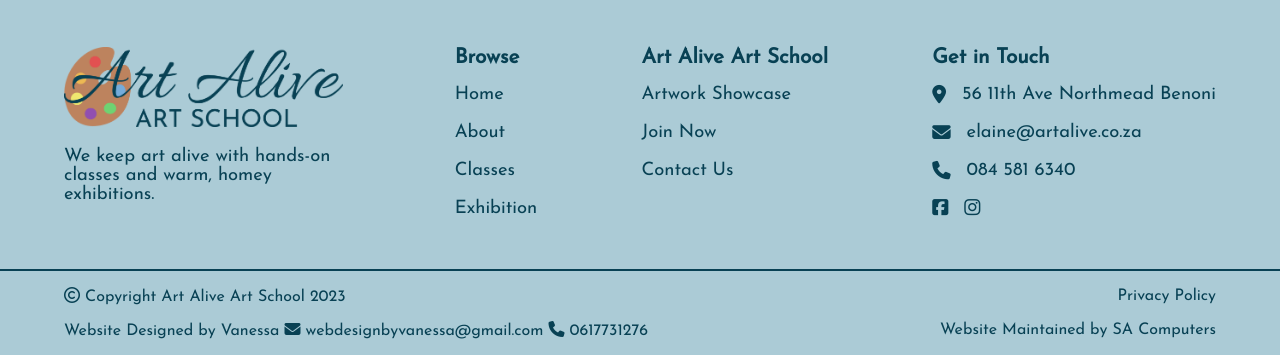
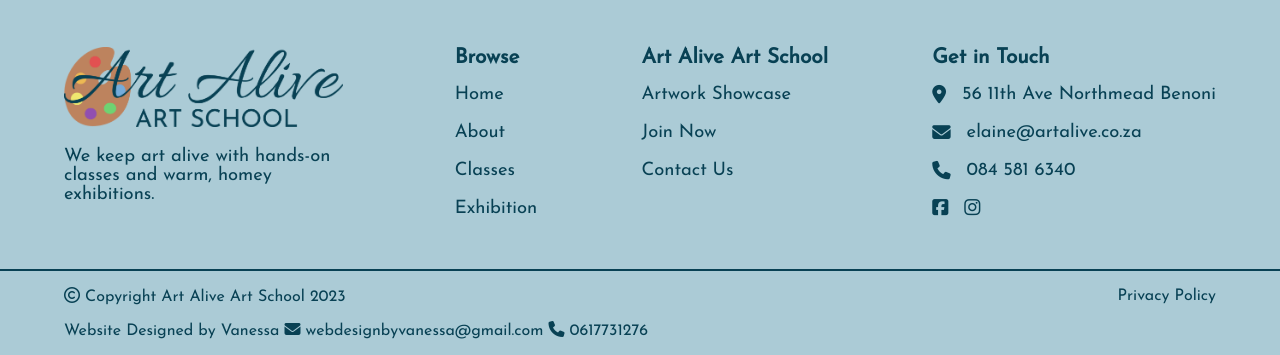
Before and after one commit to butterfly0408/ArtAliveSite, a Django app: page /about in a window 1280 px wide. Shown: the part 1611-1966 px from the top of the page. Run offline with Django 4.2, Linux system fonts and the light colour scheme; some libraries are stand-ins or nearby versions.

Commit message:
cPanel Commit

```diff
--- a/Site/templates/Site/layout.html
+++ b/Site/templates/Site/layout.html
@@ -174,7 +174,6 @@
                 </div>
                 <div class="flex-row-between">
                     <p>Website Designed by Vanessa <i class="fa-solid fa-envelope"></i> <a href="mailto:webdesignbyvanessa@gmail.com" target="_blank">webdesignbyvanessa@gmail.com</a> <i class="fa-solid fa-phone"></i> 0617731276</p>
-                    <p>Website Maintained by <a href="http://www.sa-computers.co.za/">SA Computers</a></p>
                 </div>
             </div>
         </footer>
```
